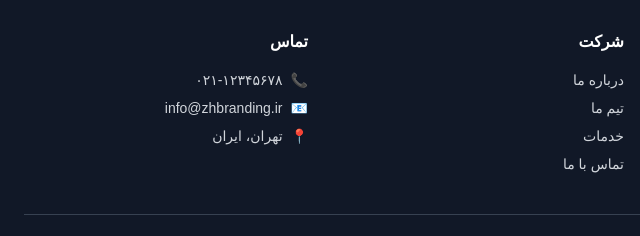
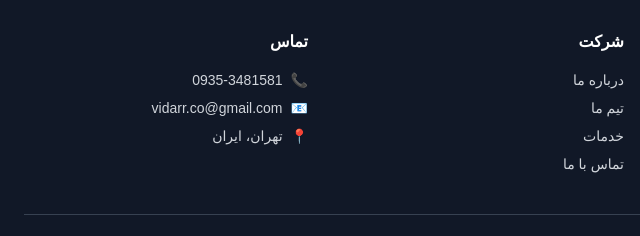
Before and after one commit to vidaaarrr/digiwhale, a plain HTML site: page index.html in a window 1280 px wide. Shown: the part 4422-4658 px from the top of the page, 0-640 px from the left. Drawn offline with nearby package versions, Linux system fonts and the light colour scheme.

Commit message:
Update index.html

```diff
--- a/index.html
+++ b/index.html
@@ -538,8 +538,8 @@
       <div>
        <h4 class="font-bold mb-4">تماس</h4>
        <ul class="space-y-2 text-gray-300 text-sm">
-        <li class="flex items-center"><span class="text-blue-400 ml-2">📞</span> ۰۲۱-۱۲۳۴۵۶۷۸</li>
-        <li class="flex items-center"><span class="text-blue-400 ml-2">📧</span> info@zhbranding.ir</li>
+        <li class="flex items-center"><span class="text-blue-400 ml-2">📞</span> 0935-3481581</li>
+        <li class="flex items-center"><span class="text-blue-400 ml-2">📧</span> vidarr.co@gmail.com </li>
         <li class="flex items-center"><span class="text-blue-400 ml-2">📍</span> تهران، ایران</li>
        </ul>
       </div>
```
